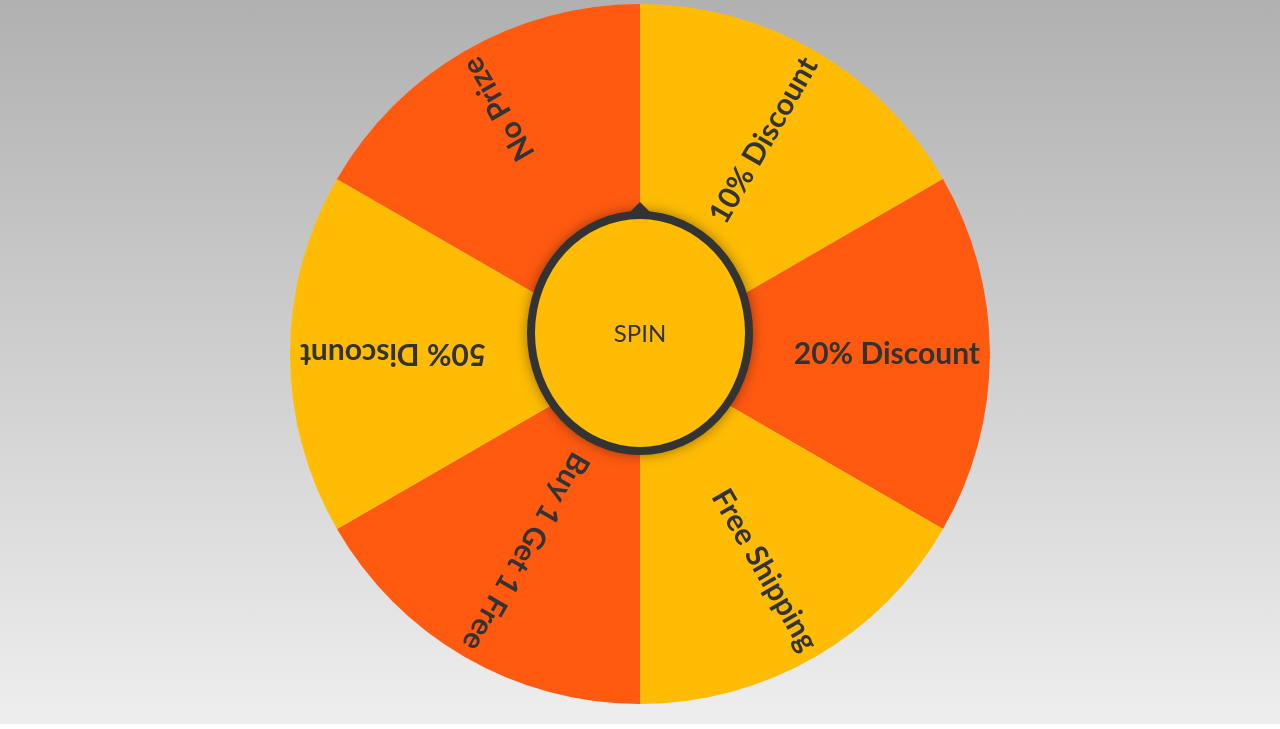
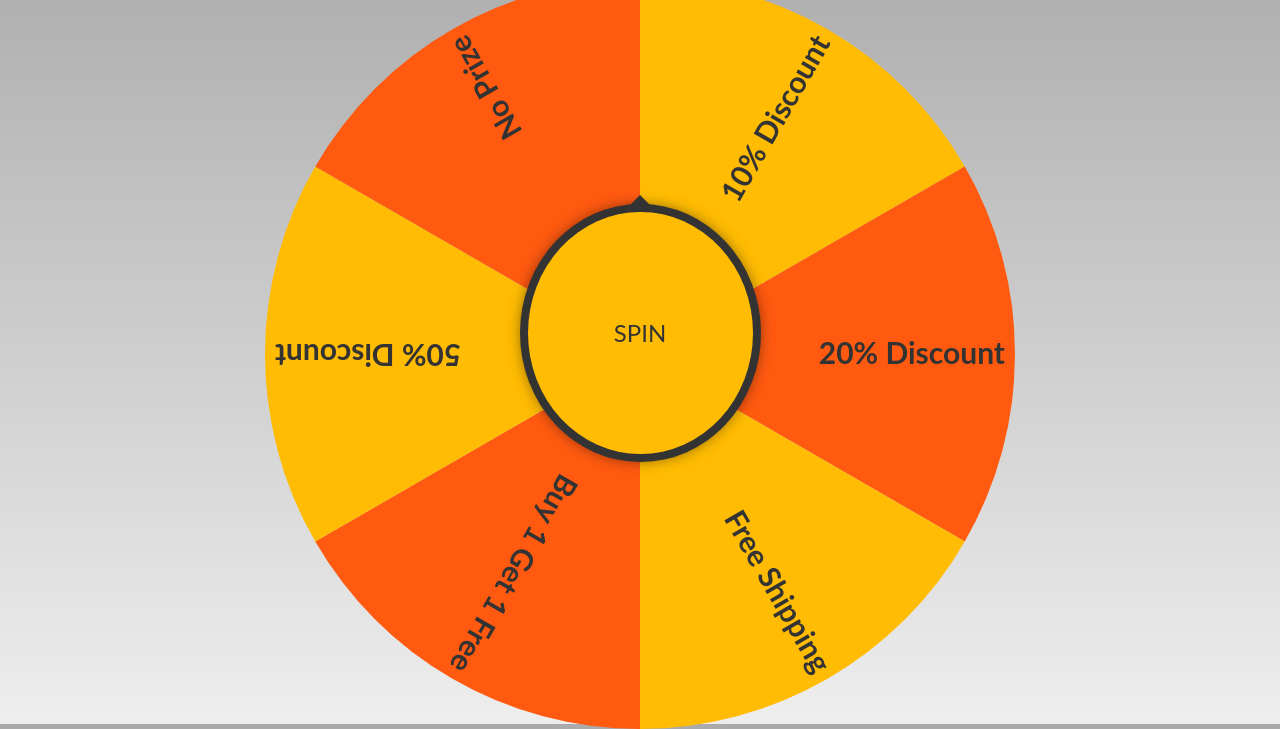
Before and after one commit to 0Sa-ad0/Spin-and-Win, a plain HTML site: page index.html in a window 1280 px wide. Shown: the part 76-805 px from the top of the page. Drawn offline with Linux system fonts and the light colour scheme.

Commit message:
Update index.html

```diff
--- a/index.html
+++ b/index.html
@@ -19,7 +19,7 @@
       >
         Spin the Wheel & Win a Prize!
       </h2>
-      <canvas id="wheel" width="700" height="700"></canvas>
+      <canvas id="wheel" width="750" height="750"></canvas>
       <div id="spin">SPIN</div>
     </div>
     <div id="prizeModal" class="modal">
```
